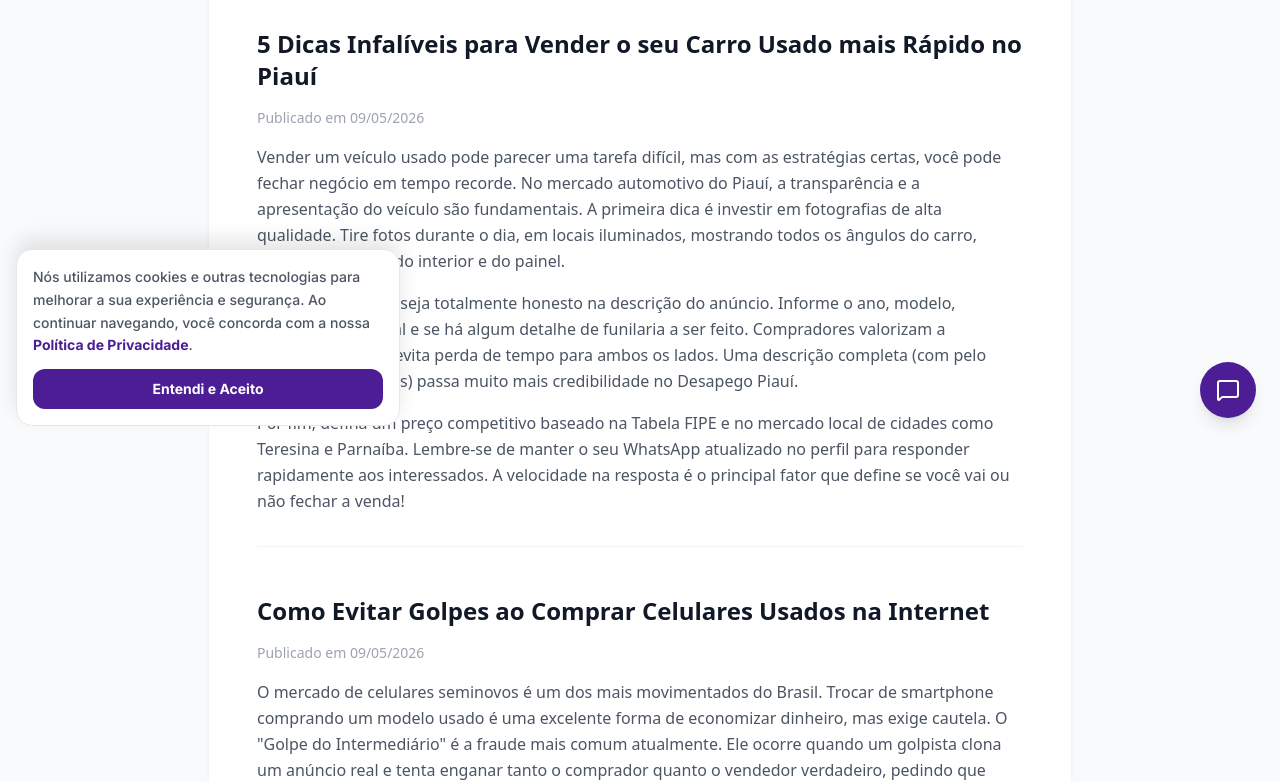
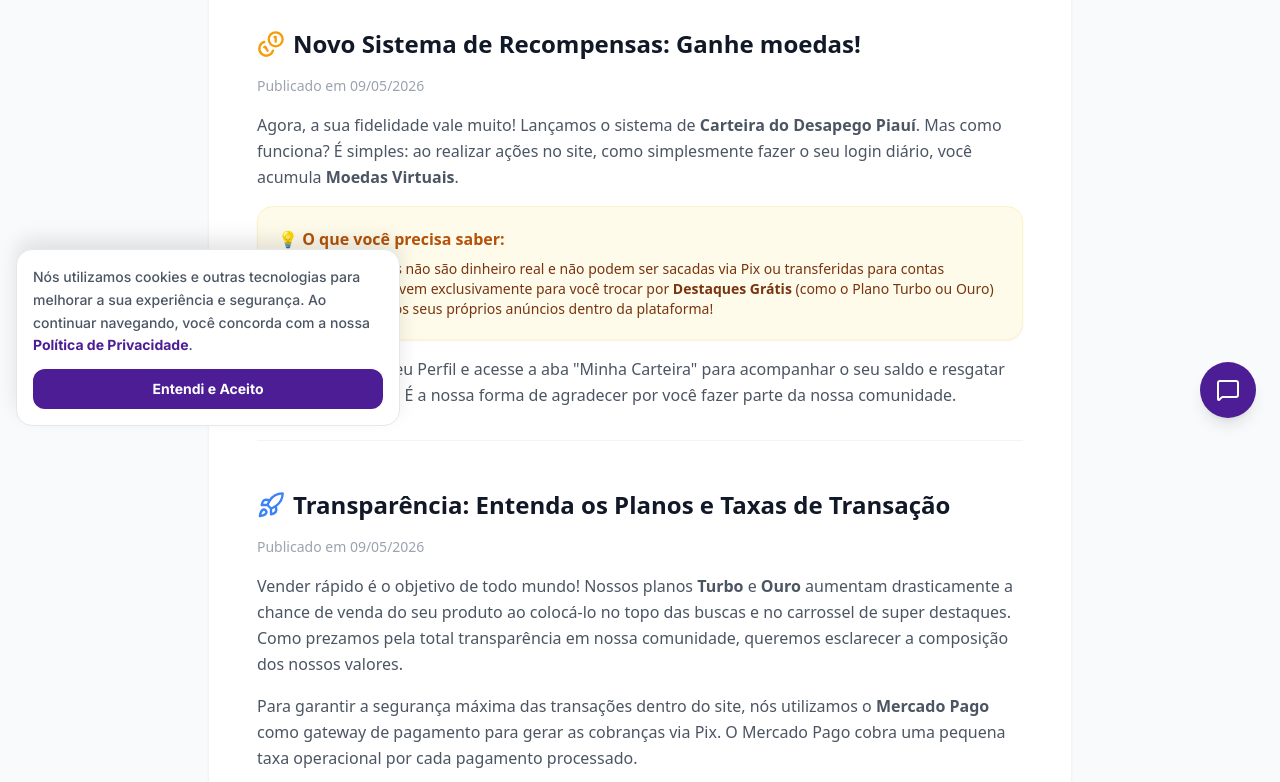
Before and after one commit to junior007x9/desapego-piaui, a Next.js app: page /blog in a window 1280 px wide. Shown: the part 358-1140 px from the top of the page. Built offline with nearby package versions, Linux system fonts and the light colour scheme; no server answers.

Commit message:
Estorno de vendas e relatório atualizado com PIX/Cartão

```diff
--- a/app/anunciar/page.tsx
+++ b/app/anunciar/page.tsx
@@ -4,7 +4,7 @@ import { auth, db } from '@/lib/firebase'
 import { collection, addDoc, serverTimestamp, getDocs, query, where, doc, getDoc, setDoc } from 'firebase/firestore'
 import { onAuthStateChanged, sendEmailVerification } from 'firebase/auth'
 import { useRouter } from 'next/navigation'
-import { Camera, X, Loader2, AlertCircle, CheckCircle, Gift, MailWarning, MapPin, DollarSign, Store, Home, Car, Smartphone, Zap, Shirt, ShoppingBag, Wrench, Baby, Bike, Briefcase, Phone, User, Rocket } from 'lucide-react'
+import { Camera, X, Loader2, AlertCircle, CheckCircle, Gift, MailWarning, MapPin, DollarSign, Store, Home, Car, Smartphone, Zap, Shirt, ShoppingBag, Wrench, Baby, Bike, Briefcase, Phone, User, Rocket, Info, Coins } from 'lucide-react'
 
 const CATEGORIAS = [
   "Imóveis", "Veículos", "Eletrônicos", "Para Casa",
@@ -484,8 +484,8 @@ export default function AnunciarPage() {
           </div>
 
           <div className="pt-6 border-t border-gray-100">
-             <label className="block text-primary font-black text-xl mb-4">Escolha um Plano para destacar*</label>
-             <div className="grid grid-cols-1 sm:grid-cols-2 gap-4">
+             <h2 className="text-xl font-black text-gray-900 mb-4">Escolha um Plano para destacar*</h2>
+             <div className="grid grid-cols-1 sm:grid-cols-2 gap-4 mb-4">
                {planosDisponiveis.map((p) => {
                  const isGratis = p.valor === 0;
                  return (
@@ -510,6 +510,19 @@ export default function AnunciarPage() {
                  )
                })}
              </div>
+
+             {/* 👇 AVISOS DE TRANSPARÊNCIA: TAXAS E MOEDAS 👇 */}
+             <div className="space-y-3">
+               <div className="flex items-start gap-2 bg-blue-50/50 p-3 rounded-xl border border-blue-100 text-xs font-medium text-blue-800">
+                 <Info className="shrink-0 mt-0.5 text-blue-500" size={16} />
+                 <p><strong>Taxas de Transação:</strong> Para planos pagos, uma pequena taxa de processamento financeiro do Mercado Pago será adicionada e informada a você com clareza na próxima tela antes do pagamento.</p>
+               </div>
+
+               <div className="flex items-start gap-2 bg-amber-50/50 p-3 rounded-xl border border-amber-100 text-xs font-medium text-amber-800">
+                 <Coins className="shrink-0 mt-0.5 text-amber-500" size={16} />
+                 <p><strong>Sistema de Recompensas:</strong> O uso do site gera Moedas Virtuais sem valor financeiro (não conversíveis em dinheiro real). Elas servem apenas para resgatar Destaques Grátis. Consulte os <Link href="/termos" target="_blank" className="underline font-bold">Termos de Uso</Link>.</p>
+               </div>
+             </div>
           </div>
 
           <div className="pt-6">
--- a/app/blog/page.tsx
+++ b/app/blog/page.tsx
@@ -1,5 +1,5 @@
 import Link from 'next/link'
-import { ChevronLeft, BookOpen } from 'lucide-react'
+import { ChevronLeft, BookOpen, Coins, Rocket } from 'lucide-react'
 
 export const metadata = {
   title: 'Blog Desapego Piauí | Dicas de Compra e Venda',
@@ -26,12 +26,47 @@ export default function BlogPage() {
 
           <div className="space-y-12 text-gray-600 leading-relaxed font-medium">
 
+            {/* NOVO ARTIGO: SISTEMA DE MOEDAS */}
+            <article className="border-b border-gray-100 pb-8">
+              <h2 className="text-2xl font-black text-gray-900 mb-4 hover:text-primary transition-colors cursor-pointer flex items-center gap-2">
+                <Coins className="text-amber-500 shrink-0" size={28} /> Novo Sistema de Recompensas: Ganhe moedas!
+              </h2>
+              <p className="text-sm text-gray-400 mb-4">Publicado em {new Date().toLocaleDateString('pt-BR')}</p>
+              <p className="mb-4">
+                Agora, a sua fidelidade vale muito! Lançamos o sistema de <strong>Carteira do Desapego Piauí</strong>. Mas como funciona? É simples: ao realizar ações no site, como simplesmente fazer o seu login diário, você acumula <strong>Moedas Virtuais</strong>.
+              </p>
+              <div className="bg-amber-50 p-5 rounded-2xl border border-amber-100 text-sm text-amber-900 font-medium mb-4 shadow-sm">
+                <strong className="text-amber-700 block mb-2 text-base">💡 O que você precisa saber:</strong>
+                As moedas virtuais não são dinheiro real e não podem ser sacadas via Pix ou transferidas para contas bancárias. Elas servem exclusivamente para você trocar por <strong>Destaques Grátis</strong> (como o Plano Turbo ou Ouro) para impulsionar os seus próprios anúncios dentro da plataforma!
+              </div>
+              <p>
+                Fique de olho no seu Perfil e acesse a aba "Minha Carteira" para acompanhar o seu saldo e resgatar suas recompensas. É a nossa forma de agradecer por você fazer parte da nossa comunidade.
+              </p>
+            </article>
+
+            {/* NOVO ARTIGO: TAXAS MERCADO PAGO */}
+            <article className="border-b border-gray-100 pb-8">
+              <h2 className="text-2xl font-black text-gray-900 mb-4 hover:text-primary transition-colors cursor-pointer flex items-center gap-2">
+                <Rocket className="text-blue-500 shrink-0" size={28} /> Transparência: Entenda os Planos e Taxas de Transação
+              </h2>
+              <p className="text-sm text-gray-400 mb-4">Publicado em {new Date().toLocaleDateString('pt-BR')}</p>
+              <p className="mb-4">
+                Vender rápido é o objetivo de todo mundo! Nossos planos <strong>Turbo</strong> e <strong>Ouro</strong> aumentam drasticamente a chance de venda do seu produto ao colocá-lo no topo das buscas e no carrossel de super destaques. Como prezamos pela total transparência em nossa comunidade, queremos esclarecer a composição dos nossos valores.
+              </p>
+              <p className="mb-4">
+                Para garantir a segurança máxima das transações dentro do site, nós utilizamos o <strong>Mercado Pago</strong> como gateway de pagamento para gerar as cobranças via Pix. O Mercado Pago cobra uma pequena taxa operacional por cada pagamento processado.
+              </p>
+              <p>
+                <strong>Essa taxa operacional é repassada no checkout.</strong> Mas não se preocupe: não há surpresas ou pegadinhas. Você sempre verá o valor exato (Custo do Plano + Taxa do Mercado Pago) de forma detalhada e transparente na sua tela antes de confirmar e aprovar o Pix no seu aplicativo do banco.
+              </p>
+            </article>
+
             {/* ARTIGO 1 */}
             <article className="border-b border-gray-100 pb-8">
               <h2 className="text-2xl font-black text-gray-900 mb-4 hover:text-primary transition-colors cursor-pointer">
                 5 Dicas Infalíveis para Vender o seu Carro Usado mais Rápido no Piauí
               </h2>
-              <p className="text-sm text-gray-400 mb-4">Publicado em {new Date().toLocaleDateString('pt-BR')}</p>
+              <p className="text-sm text-gray-400 mb-4">Publicado em 10/06/2026</p>
               <p className="mb-4">
                 Vender um veículo usado pode parecer uma tarefa difícil, mas com as estratégias certas, você pode fechar negócio em tempo recorde. No mercado automotivo do Piauí, a transparência e a apresentação do veículo são fundamentais. A primeira dica é investir em fotografias de alta qualidade. Tire fotos durante o dia, em locais iluminados, mostrando todos os ângulos do carro, inclusive detalhes do interior e do painel.
               </p>
@@ -48,7 +83,7 @@ export default function BlogPage() {
               <h2 className="text-2xl font-black text-gray-900 mb-4 hover:text-primary transition-colors cursor-pointer">
                 Como Evitar Golpes ao Comprar Celulares Usados na Internet
               </h2>
-              <p className="text-sm text-gray-400 mb-4">Publicado em {new Date().toLocaleDateString('pt-BR')}</p>
+              <p className="text-sm text-gray-400 mb-4">Publicado em 05/06/2026</p>
               <p className="mb-4">
                 O mercado de celulares seminovos é um dos mais movimentados do Brasil. Trocar de smartphone comprando um modelo usado é uma excelente forma de economizar dinheiro, mas exige cautela. O "Golpe do Intermediário" é a fraude mais comum atualmente. Ele ocorre quando um golpista clona um anúncio real e tenta enganar tanto o comprador quanto o vendedor verdadeiro, pedindo que ambos não conversem sobre valores durante o encontro.
               </p>
@@ -65,7 +100,7 @@ export default function BlogPage() {
               <h2 className="text-2xl font-black text-gray-900 mb-4 hover:text-primary transition-colors cursor-pointer">
                 Economia Circular: Por que Vender Roupas e Móveis Usados Ajuda o Meio Ambiente?
               </h2>
-              <p className="text-sm text-gray-400 mb-4">Publicado em {new Date().toLocaleDateString('pt-BR')}</p>
+              <p className="text-sm text-gray-400 mb-4">Publicado em 01/06/2026</p>
               <p className="mb-4">
                 Você já parou para pensar no impacto ambiental das coisas que estão paradas no fundo do seu armário? A economia circular é um conceito que visa prolongar a vida útil dos produtos, evitando que eles parem no lixo prematuramente. Quando você vende aquele sofá que já não cabe na sua sala ou aquelas roupas que não lhe servem mais no Desapego Piauí, você está diretamente contribuindo para a sustentabilidade.
               </p>
--- a/app/privacidade/page.tsx
+++ b/app/privacidade/page.tsx
@@ -1,5 +1,5 @@
 import Link from 'next/link'
-import { ChevronLeft, ShieldCheck, Lock, Eye, Database } from 'lucide-react'
+import { ChevronLeft, ShieldCheck, Lock, Eye, Database, CreditCard, Coins } from 'lucide-react'
 
 export const metadata = {
   title: 'Política de Privacidade | Desapego Piauí',
@@ -27,19 +27,20 @@ export default function PrivacidadePage() {
 
             <section>
               <h2 className="text-xl font-black text-gray-900 mb-4 flex items-center gap-2">
-                <Database className="text-primary" size={20} /> 1. Dados que Coletamos
+                <Database className="text-primary" size={24} /> 1. Dados que Coletamos
               </h2>
-              <p>Para fornecer nossos serviços de classificados, coletamos os seguintes dados:</p>
+              <p>Para fornecer nossos serviços de classificados e recompensas, coletamos os seguintes dados:</p>
               <ul className="list-disc pl-6 space-y-2 mt-2">
                 <li><strong>Dados de Cadastro:</strong> Nome, endereço de e-mail e foto de perfil (coletados via Google ou fornecidos manualmente).</li>
                 <li><strong>Dados de Contato Profissional/Venda:</strong> Número de telefone/WhatsApp.</li>
                 <li><strong>Dados de Navegação:</strong> Informações técnicas como IP, tipo de navegador, localização aproximada (cidade) para filtros, e cookies para manter sua sessão ativa.</li>
+                <li><strong>Dados de Engajamento:</strong> Registramos suas interações diárias (como acessos e criação de anúncios) estritamente para contabilizar e distribuir suas <strong>Moedas Virtuais</strong> no nosso Sistema de Recompensas.</li>
               </ul>
             </section>
 
             <section>
               <h2 className="text-xl font-black text-gray-900 mb-4 flex items-center gap-2">
-                <Eye className="text-accent" size={20} /> 2. Exibição Pública do WhatsApp (Sem Chat Interno)
+                <Eye className="text-accent" size={24} /> 2. Exibição Pública do WhatsApp (Sem Chat Interno)
               </h2>
               <div className="bg-primary/5 p-5 rounded-2xl border border-primary/10">
                 <p><strong>Atenção:</strong> O Desapego Piauí optou por <strong>não possuir um chat interno</strong> para garantir que você tenha conversas mais rápidas e diretas.</p>
@@ -49,19 +50,27 @@ export default function PrivacidadePage() {
 
             <section>
               <h2 className="text-xl font-black text-gray-900 mb-4 flex items-center gap-2">
-                <Lock className="text-gray-800" size={20} /> 3. Como Protegemos e Compartilhamos Seus Dados
+                <CreditCard className="text-blue-500" size={24} /> 3. Dados de Pagamento e Taxas (Mercado Pago)
+              </h2>
+              <p>O Desapego Piauí <strong>não armazena nem tem acesso</strong> aos seus dados bancários, números de cartão de crédito ou chaves Pix pessoais.</p>
+              <p className="mt-2">Toda a infraestrutura de pagamento dos planos de destaque e o cálculo de taxas operacionais são processados diretamente pelo gateway do <strong>Mercado Pago</strong>, que possui os mais altos padrões de criptografia e conformidade legal. Apenas recebemos uma notificação informando se o pagamento foi aprovado ou recusado. Ressaltamos que a taxa de processamento cobrada pelo Mercado Pago é <strong>repassada ao usuário</strong>, sendo este valor sempre exibido de forma totalmente transparente no momento do checkout.</p>
+            </section>
+
+            <section>
+              <h2 className="text-xl font-black text-gray-900 mb-4 flex items-center gap-2">
+                <Lock className="text-gray-800" size={24} /> 4. Como Protegemos e Compartilhamos Seus Dados
               </h2>
               <p>O Desapego Piauí <strong>não vende, não aluga e não repassa</strong> seus dados pessoais para empresas de marketing de terceiros.</p>
               <p className="mt-2">Seus dados são armazenados em servidores seguros utilizando infraestrutura de ponta (Google Cloud / Firebase), com criptografia em trânsito e em repouso. Compartilhamos dados apenas em casos de ordem judicial ou solicitações de autoridades competentes para a investigação de fraudes e crimes cibernéticos.</p>
             </section>
 
             <section>
-              <h2 className="text-xl font-black text-gray-900 mb-4">4. Retenção de Dados</h2>
+              <h2 className="text-xl font-black text-gray-900 mb-4">5. Retenção de Dados</h2>
               <p>Manteremos seus dados pessoais apenas pelo tempo necessário para cumprir as finalidades descritas nesta política. Caso você exclua sua conta, seus dados pessoais e anúncios serão removidos permanentemente dos nossos bancos de dados ativos, exceto se houver obrigação legal de retenção por prazos estipulados no Marco Civil da Internet (Lei nº 12.965/2014).</p>
             </section>
 
             <section>
-              <h2 className="text-xl font-black text-gray-900 mb-4">5. Seus Direitos (Art. 18 da LGPD)</h2>
+              <h2 className="text-xl font-black text-gray-900 mb-4">6. Seus Direitos (Art. 18 da LGPD)</h2>
               <p>Como titular dos dados, você tem o direito garantido por lei de solicitar a qualquer momento:</p>
               <ul className="list-disc pl-6 space-y-2 mt-2">
                 <li>Confirmação e acesso aos dados que possuímos sobre você.</li>
--- a/app/termos/page.tsx
+++ b/app/termos/page.tsx
@@ -1,5 +1,5 @@
 import Link from 'next/link'
-import { ChevronLeft, Scale, AlertTriangle, MessageCircle, ShieldAlert } from 'lucide-react'
+import { ChevronLeft, Scale, AlertTriangle, MessageCircle, ShieldAlert, CreditCard, Coins } from 'lucide-react'
 
 export const metadata = {
   title: 'Termos de Uso | Desapego Piauí',
@@ -75,8 +75,29 @@ export default function TermosPage() {
             </section>
 
             <section>
-              <h2 className="text-xl font-black text-gray-900 mb-4">5. Planos, Destaques e Gratuidade</h2>
-              <p>A plataforma pode oferecer planos gratuitos (como o Plano Diário) e planos pagos (Destaque VIP). As promoções de gratuidade podem ser alteradas ou encerradas a qualquer momento pela administração. Não há reembolso para anúncios VIP caso o usuário decida excluir o anúncio antes do término do período contratado ou caso o anúncio seja removido por violar nossas regras.</p>
+              <h2 className="text-xl font-black text-gray-900 mb-4 flex items-center gap-2">
+                <CreditCard className="text-blue-500" size={24} /> 5. Planos, Destaques e Taxas de Transação
+              </h2>
+              <p>A publicação do anúncio básico é gratuita. No entanto, oferecemos planos pagos de "Destaque" (como Topo, Turbo e Ouro) para maior visibilidade na plataforma.</p>
+              <ul className="list-disc pl-6 space-y-2 mt-2">
+                <li>Todos os pagamentos dos planos de destaque são processados via <strong>Mercado Pago</strong> (através de Pix).</li>
+                <li>O Mercado Pago cobra uma taxa operacional pelo processamento de cada transação financeira. Para mantermos a sustentabilidade da plataforma, <strong>essa taxa é repassada integralmente ao usuário anunciante</strong> no momento do pagamento.</li>
+                <li>O valor final (Custo do Plano + Taxa do Mercado Pago) será sempre exibido com clareza antes de você confirmar e efetuar o pagamento.</li>
+                <li>Não há reembolso para anúncios em destaque caso o usuário decida excluir o anúncio antes do término do período ou caso ele seja removido por violar nossas regras.</li>
+              </ul>
+            </section>
+
+            <section>
+              <h2 className="text-xl font-black text-gray-900 mb-4 flex items-center gap-2">
+                <Coins className="text-amber-500" size={24} /> 6. Sistema de Recompensas e Moedas Virtuais
+              </h2>
+              <p>Para recompensar a fidelidade e o engajamento da nossa comunidade, o Desapego Piauí implementou um sistema de <strong>Moedas Virtuais</strong>. Ao utilizar a plataforma (como realizando login diário), o usuário pode acumular moedas em sua carteira digital.</p>
+              <ul className="list-disc pl-6 space-y-2 mt-2">
+                <li>As moedas virtuais <strong>não possuem qualquer valor financeiro ou monetário no mundo real</strong>.</li>
+                <li>É terminantemente proibido e impossível sacar, transferir para contas bancárias ou converter as moedas em dinheiro real (Reais - R$).</li>
+                <li>As moedas servem exclusivamente para serem trocadas por benefícios dentro da própria plataforma, como cupons de desconto ou impulsionamento de anúncios.</li>
+                <li>O Desapego Piauí reserva-se o direito de alterar as regras de ganho, os custos de resgate ou descontinuar o sistema de moedas a qualquer momento, sem aviso prévio.</li>
+              </ul>
             </section>
           </div>
         </div>
```
